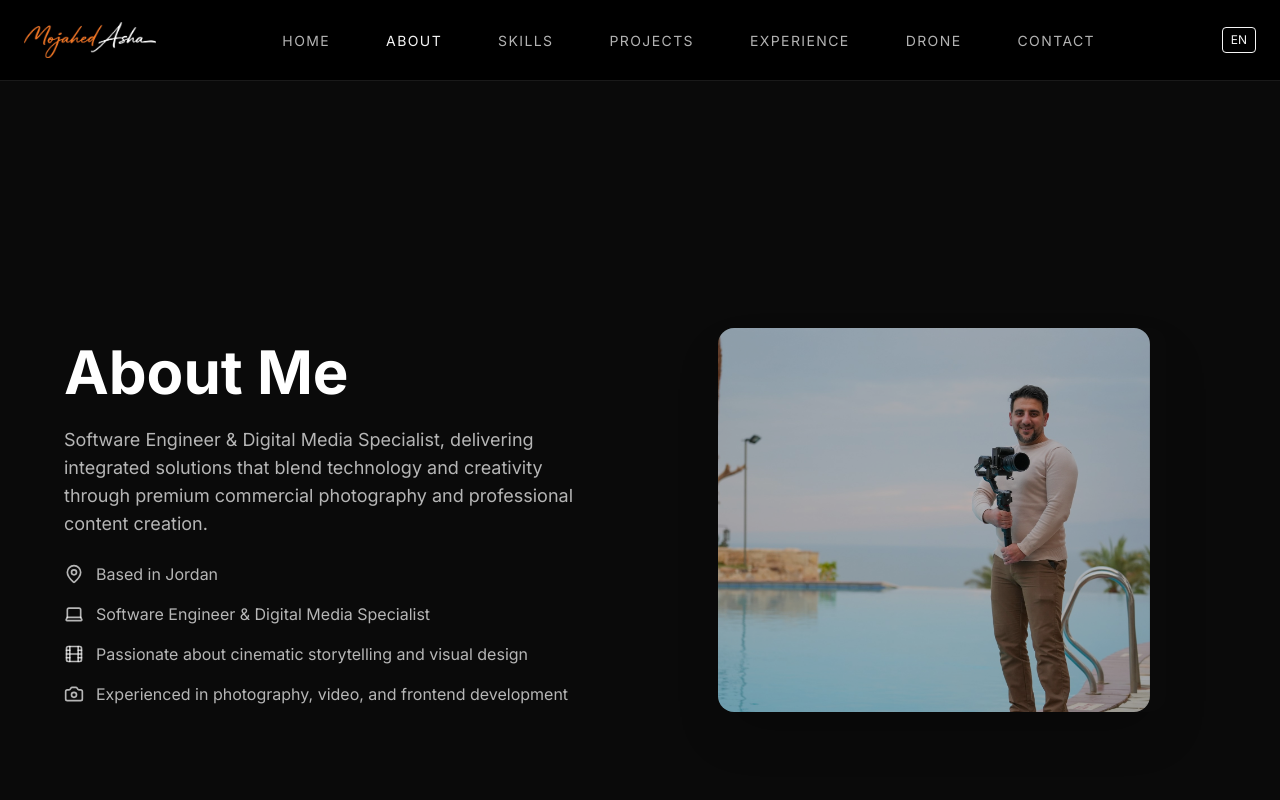
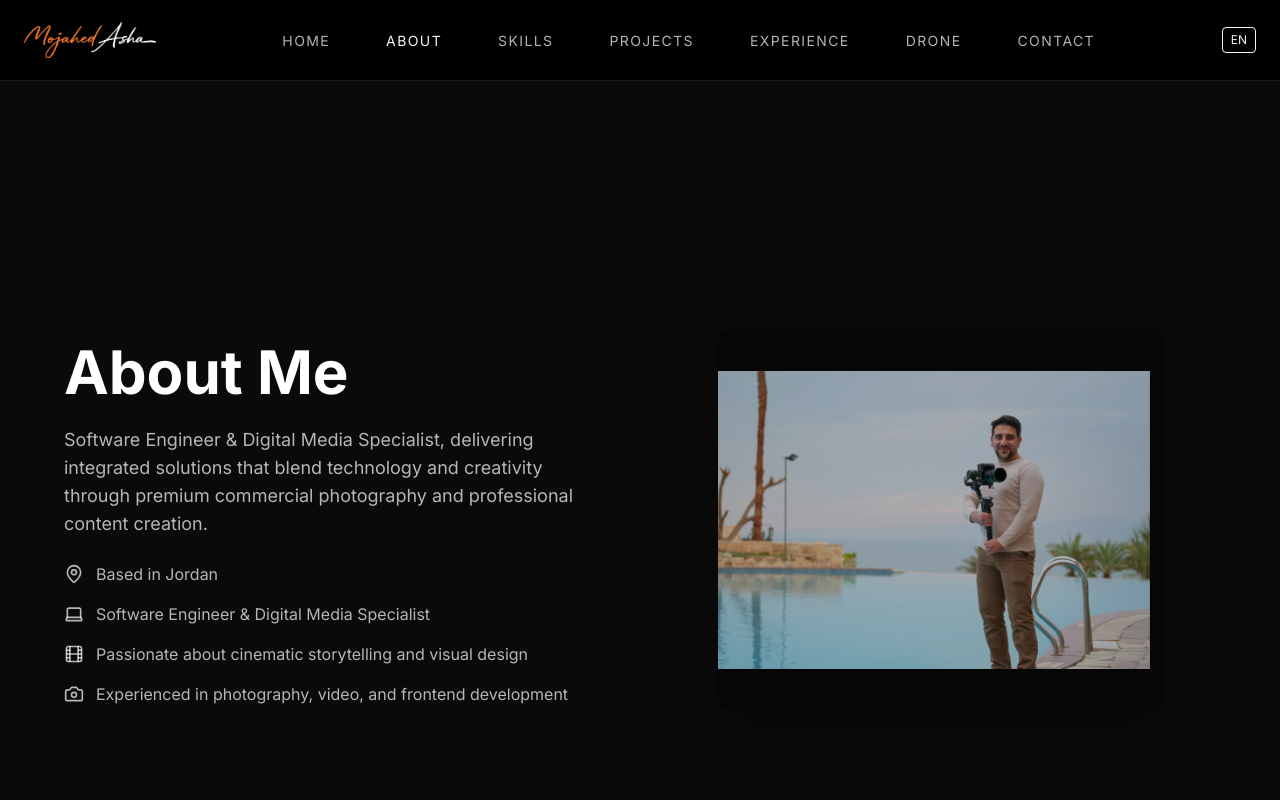
Before and after one commit to Hodayousry2752/Mojahed-Portfolio2, a React (Vite) app: page /#/about in a window 1280 px wide. Shown: the top 800 px of the page. Built offline with nearby package versions, Linux system fonts and the light colour scheme.

Commit message:
updated imgs

```diff
--- a/src/components/about/AboutHero.tsx
+++ b/src/components/about/AboutHero.tsx
@@ -21,7 +21,7 @@
   const { t } = useTranslation();
   const [current, setCurrent] = useState(0);
 
-  // Preload all images without hidingهم
+  // Preload all images
   useEffect(() => {
     profileImages.forEach((src) => {
       const img = new Image();
@@ -67,12 +67,12 @@
           </ul>
         </motion.div>
 
-        {/* IMAGE SLIDER */}
+        {/* Image slider - all images fully visible without cropping */}
         <motion.div
           initial={{ opacity: 0, scale: 0.92 }}
           animate={{ opacity: 1, scale: 1 }}
           transition={{ duration: 1.2 }}
-          className="relative w-full max-w-md mx-auto overflow-hidden rounded-2xl shadow-2xl"
+          className="relative w-full max-w-md mx-auto overflow-hidden rounded-2xl shadow-2xl h-96 bg-black/40 flex items-center justify-center"
         >
           <div className="absolute inset-0 bg-primary/20 blur-3xl rounded-full" />
 
@@ -81,7 +81,7 @@
               key={current}
               src={profileImages[current]}
               alt={`Profile ${current + 1}`}
-              className="relative z-10 w-full h-96 object-cover rounded-2xl"
+              className="relative z-10 w-full h-full object-contain rounded-2xl"
               initial={{ opacity: 0, x: 100 }}
               animate={{ opacity: 1, x: 0 }}
               exit={{ opacity: 0, x: -100 }}
--- a/src/pages/DroneGallery.tsx
+++ b/src/pages/DroneGallery.tsx
@@ -244,15 +244,15 @@
           <div className="absolute bottom-0 left-0 w-80 h-80 bg-cyan-500/10 rounded-full blur-3xl -z-10" />
 
           <div className="flex flex-col lg:flex-row items-center gap-8 lg:gap-12">
-            {/* Drone image */}
-            <div className="lg:w-1/3 flex justify-center">
-              <div className="relative group">
+            {/* Drone image - modified for mobile */}
+            <div className="lg:w-1/3 w-full flex justify-center">
+              <div className="relative group w-full">
                 <div className="absolute inset-0 bg-gradient-to-r from-blue-600 to-cyan-600 rounded-3xl blur-2xl opacity-30 group-hover:opacity-50 transition-opacity duration-500" />
-                <div className="relative w-64 h-64 md:w-80 md:h-80 rounded-2xl overflow-hidden border border-blue-500/30 bg-black/50 flex items-center justify-center">
+                <div className="relative w-full aspect-video md:w-80 md:h-80 md:aspect-auto rounded-2xl overflow-hidden border border-blue-500/30 bg-black/50 flex items-center justify-center">
                   <img
                     src={`https://res.cloudinary.com/driyz3pac/image/upload/v1772256879/Caver_o0rnso.png`}
                     alt="DJI Mavic 3 Pro"
-                    className="w-full h-full object-cover object-center transform transition-transform duration-700 group-hover:scale-105"
+                    className="w-full h-full object-contain md:object-cover transition-transform duration-700 group-hover:scale-105"
                     onError={(e) => {
                       e.currentTarget.style.display = "none";
                       const parent = e.currentTarget.parentElement;
```
